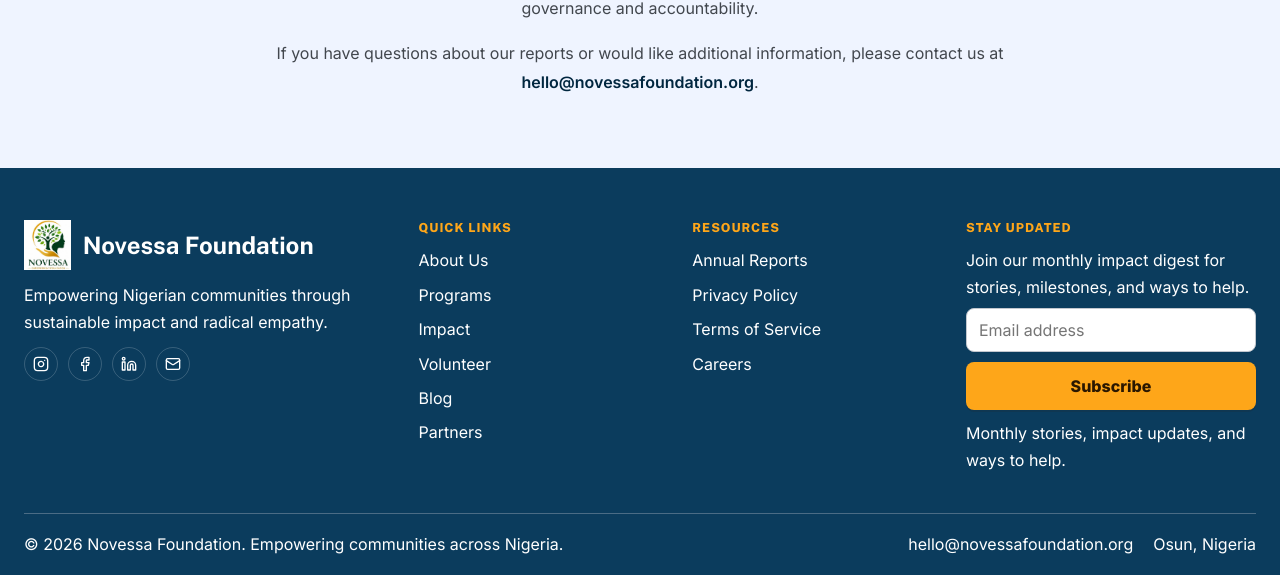
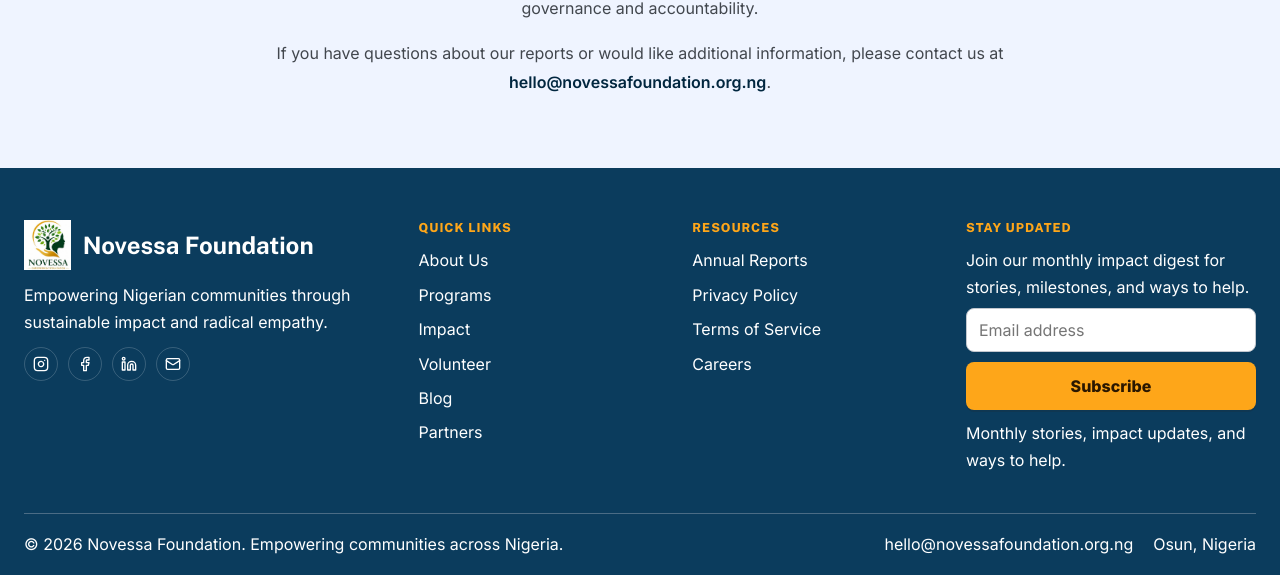
Before and after one commit to Vik2ry/novessa, a Next.js app in the folder apps/web/: page /reports in a window 1280 px wide. Shown: the part 1297-1872 px from the top of the page. Built offline with nearby package versions, Linux system fonts and the light colour scheme; no server answers.

Commit message:
Update contact email to use the new domain across multiple components

```diff
--- a/apps/web/app/privacy/page.tsx
+++ b/apps/web/app/privacy/page.tsx
@@ -159,7 +159,7 @@ export default function PrivacyPage() {
               </ul>
               <p>
                 To exercise these rights, contact us at
-                hello@novessafoundation.org.
+                hello@novessafoundation.org.ng.
               </p>
             </section>
 
@@ -200,7 +200,7 @@ export default function PrivacyPage() {
                 If you have questions about this Privacy Policy or our privacy
                 practices, please contact us:
                 <br />
-                Email: hello@novessafoundation.org
+                Email: hello@novessafoundation.org.ng
                 <br />
                 Phone: +234 907 555 0144
                 <br />
--- a/apps/web/app/reports/page.tsx
+++ b/apps/web/app/reports/page.tsx
@@ -21,7 +21,7 @@ export const metadata: Metadata = {
 // uploaded and served from the API, each "Download" button opens a pre-filled
 // email request instead of a dead "#" link, so nothing on this page is a broken link.
 export default function ReportsPage() {
-  const reportsEmail = "hello@novessafoundation.org";
+  const reportsEmail = "hello@novessafoundation.org.ng";
   const reports = [
     {
       title: "2023 Annual Impact Report",
@@ -129,8 +129,8 @@ export default function ReportsPage() {
               </p>
               <p style={{ color: "var(--ink-soft)", lineHeight: "1.8" }}>
                 If you have questions about our reports or would like additional information, please contact us at{" "}
-                <a href="mailto:hello@novessafoundation.org" style={{ color: "var(--primary)", fontWeight: "600" }}>
-                  hello@novessafoundation.org
+                <a href="mailto:hello@novessafoundation.org.ng" style={{ color: "var(--primary)", fontWeight: "600" }}>
+                  hello@novessafoundation.org.ng
                 </a>
                 .
               </p>
--- a/apps/web/app/terms/page.tsx
+++ b/apps/web/app/terms/page.tsx
@@ -106,7 +106,7 @@ export default function TermsPage() {
               <p>
                 If you have any questions about these Terms and Conditions, please contact us at:
                 <br />
-                Email: hello@novessafoundation.org
+                Email: hello@novessafoundation.org.ng
                 <br />
                 Phone: +234 907 555 0144
               </p>
--- a/apps/web/components/site-footer.tsx
+++ b/apps/web/components/site-footer.tsx
@@ -32,7 +32,7 @@ export function SiteFooter({ variant = "dark" }: { variant?: "dark" | "light" })
             <a href="https://linkedin.com/company/novessafoundation" rel="noreferrer" target="_blank">
               <Linkedin size={16} />
             </a>
-            <a href="mailto:hello@novessafoundation.org">
+            <a href="mailto:hello@novessafoundation.org.ng">
               <Mail size={16} />
             </a>
           </div>
--- a/apps/web/components/site-header.tsx
+++ b/apps/web/components/site-header.tsx
@@ -125,7 +125,7 @@ export function SiteHeader({ activeHref }: { activeHref?: string }) {
             <a href="https://instagram.com/novessafoundation" rel="noreferrer" target="_blank">
               Instagram
             </a>
-            <a href={`mailto:${"hello@novessafoundation.org"}`}>Email</a>
+            <a href={`mailto:${"hello@novessafoundation.org.ng"}`}>Email</a>
             <a href={`tel:${"+2349075550144"}`}>
               <Phone size={14} /> Call
             </a>
--- a/apps/web/lib/api.ts
+++ b/apps/web/lib/api.ts
@@ -190,7 +190,7 @@ export const fallbackSite: SitePayload = {
   ],
   contact: {
     phone: "+234 907 555 0144",
-    email: "hello@novessafoundation.org",
+    email: "hello@novessafoundation.org.ng",
     address: "Osun, Nigeria",
     whatsappLabel: "Live support available 9AM - 5PM WAT",
     socials: [
```
Also changed, not shown: apps/web/app/contact/page.tsx (+15 -5 lines), 1 other file (tests, documents, lock files or other folders).
